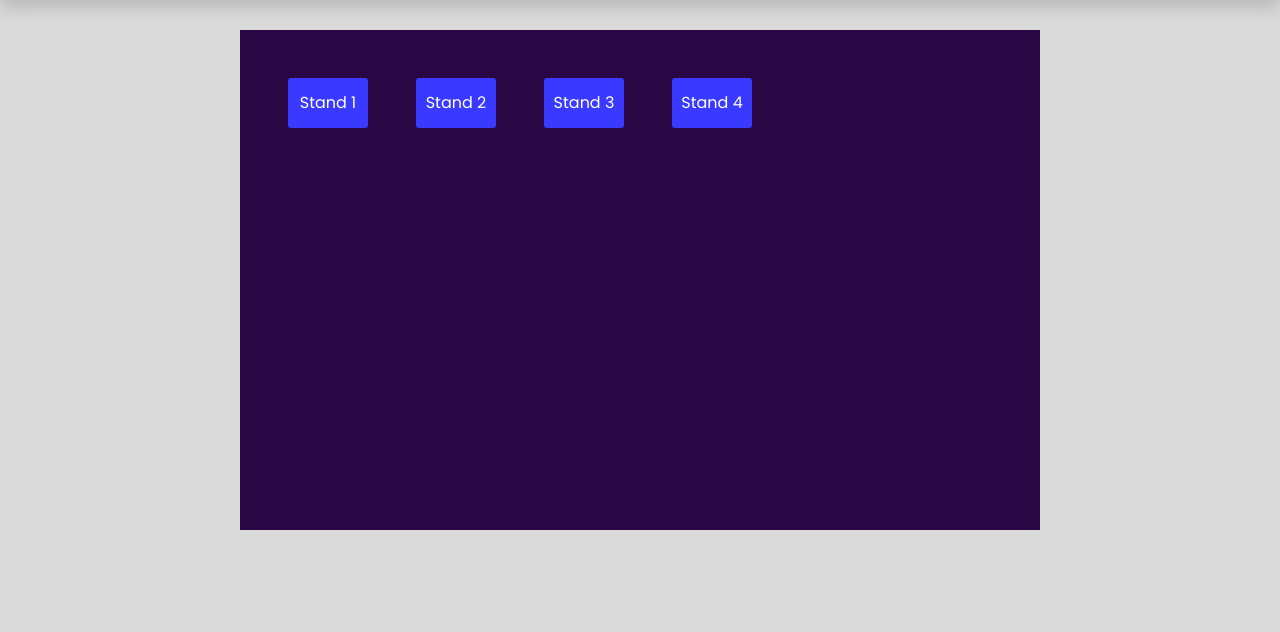
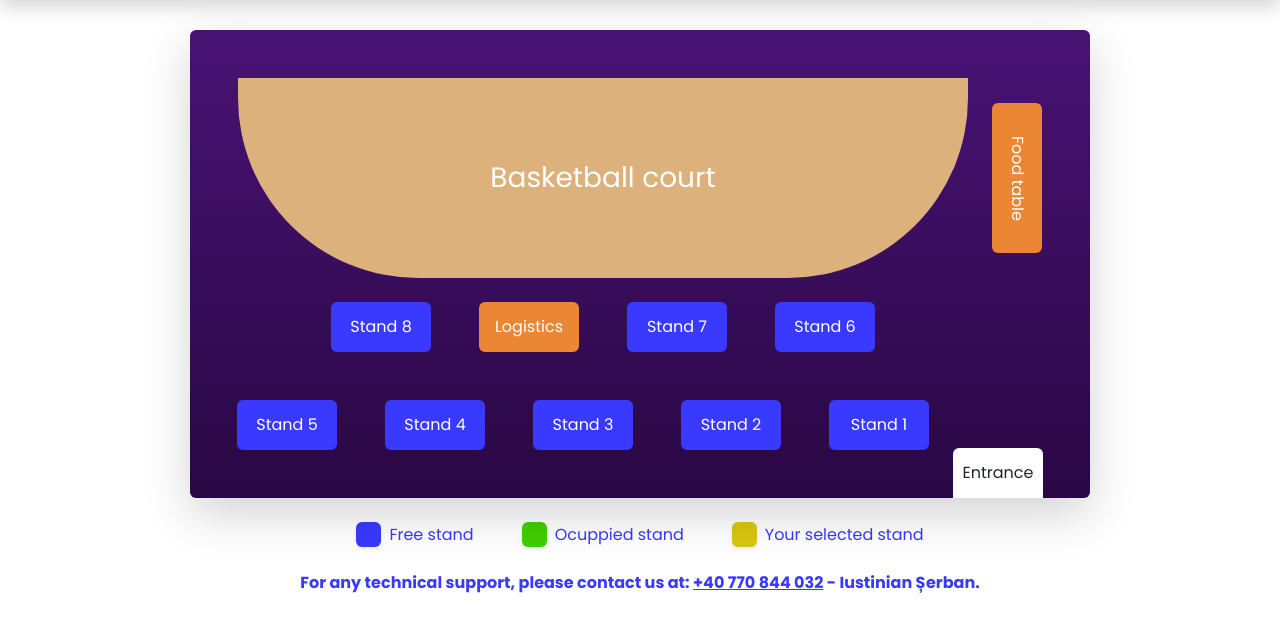
Before and after one commit to Serban2003/JobShop24-Stand-App, a plain HTML site: page index.html in a window 1280 px wide. Shown: the part 86-718 px from the top of the page. Drawn offline with nearby package versions, Linux system fonts and the light colour scheme; no server answers.

Commit message:
Update map

```diff
--- /dev/null
+++ b/css/map.css
@@ -0,0 +1,80 @@
+.map{
+    position: relative;
+    width: 900px;
+    background-image: linear-gradient(#491375, var(--depressing-purple));
+    border-radius: 0.375rem;
+}
+
+.field{
+    width: 100%;
+    height: 200px;
+    background-color: #dcb17c;
+    border-radius: 0 0 180px 180px;
+    color: var(--angel-white);
+}
+
+.food-table{
+    height: 150px;
+    width: 50px;
+    background-color: #eb8634;
+    color: var(--angel-white);
+    writing-mode: vertical-lr;
+    text-orientation: mixed;
+    pointer-events: none;
+}
+
+.logistics-table{
+    pointer-events: none;
+    background-color: #eb8634;
+    color: var(--angel-white);
+}
+
+.offset-table{
+    height: 10px;
+    width: 50px;
+}
+
+.stand{
+    height: 50px;
+    background-color: var(--crazy-blue);
+    color: var(--angel-white);
+    transition: all 0.3s;
+}
+
+.stand:hover{
+    cursor: pointer;
+    background-color: var(--angel-white);
+    color: var(--crazy-blue);
+}
+
+.stand, .logistics-table{
+    width: 100px;
+}
+
+.ocuppied-stand{
+    pointer-events: none;
+    background-color: var(--ocuppied);
+}
+
+.selected-stand{
+    pointer-events: all;
+    background-color: var(--selected);
+}
+
+.entrance{
+    background-color: var(--angel-white);
+    width: 90px;
+    height: 50px;
+    border-radius: 0.375rem 0.375rem 0 0;
+}
+
+.legend{
+    height: 25px;
+    width: 25px;
+    pointer-events: none;
+    border-radius: 0.375rem;
+}
+
+.standard-stand{
+    background-color: var(--crazy-blue);
+}
--- a/css/style.css
+++ b/css/style.css
@@ -4,60 +4,44 @@
     --angel-white: #FFFFFF;
     --dirty-angel: #dbdada;
     --ocuppied: #42cf00;
-    --selected: #d1c601;
+    --selected: #dac60f;
     --radius: 3px;
 }
 
 body{
     font-family: 'Poppins', sans-serif;
     scroll-behavior: smooth;
-    background-color: #dbdada;
+    background-color: var(--angel-white);
+}
+
+.text-crazy-blue{
+    color: var(--crazy-blue);
 }
 
 .main-content{
     margin-top: 30px;
 }
 
-.map{
-    height: 500px;
-    width: 800px;
-    background-color: var(--depressing-purple);
-}
-
-.stand{
-    height: 50px;
-    width: 80px;
-    background-color: var(--crazy-blue);
-    color: var(--angel-white);
-    transition: all 0.3s;
-    border-radius: var(--radius);
-}
-
-.stand:hover{
-    cursor: pointer;
-    background-color: var(--angel-white);
-    color: var(--crazy-blue);
-}
-
-.ocuppied-stand{
-    pointer-events: none;
-    background-color: var(--ocuppied);
-}
-
-.selected-stand{
-    pointer-events: all;
-    background-color: var(--selected);
-}
-
-.log-button, .custom-button, .custom-button-inverse:hover{
+.log-button, .custom-button, .unselect-button{
     color: var(--crazy-blue);
     background-color: var(--angel-white);
 }
 
-.log-button:hover, .custom-button:hover, .custom-button-inverse{
+.log-button:hover, .custom-button:hover, .close-button{
     color: var(--angel-white);
     background-color: var(--crazy-blue);
 }
+
+.unselect-button:hover{
+    background-color: var(--dirty-angel);
+    color: var(--crazy-blue);
+}
+
+
+.close-button:hover{
+    background-color: #2d2dff;
+}
+
 
 .log-button{
     width: 100px;
--- a/index.html
+++ b/index.html
@@ -13,6 +13,7 @@
         integrity="sha384-rbsA2VBKQhggwzxH7pPCaAqO46MgnOM80zW1RWuH61DGLwZJEdK2Kadq2F9CUG65" crossorigin="anonymous">
     <script src="https://ajax.googleapis.com/ajax/libs/jquery/3.5.1/jquery.min.js"></script>
     <link href="css/style.css" rel="stylesheet">
+    <link href="css/map.css" rel="stylesheet">
     <link href="css/login.css" rel="stylesheet">
 </head>
 
@@ -38,13 +39,59 @@
     <!-- END NAVBAR -->
 
     <div class="main-content container">
-        <div class="d-flex justify-content-center">
-            <div class="map d-flex gap-5 p-5">
-                <div class="stand d-flex justify-content-center align-items-center" id="stand-1" onclick="selectStand(1)">Stand 1</div>
-                <div class="stand d-flex justify-content-center align-items-center" id="stand-2" onclick="selectStand(2)">Stand 2</div>
-                <div class="stand d-flex justify-content-center align-items-center" id="stand-3" onclick="selectStand(3)">Stand 3</div>
-                <div class="stand d-flex justify-content-center align-items-center" id="stand-4" onclick="selectStand(4)">Stand 4</div>
+        <div class="d-flex flex-column align-items-center gap-4">
+            <div class="map d-flex flex-column gap-4 shadow-lg">
+                <div class="d-flex gap-4 align-items-center mt-5 ms-5">
+                    <div class="field d-flex align-items-center justify-content-center fs-3">Basketball court</div>
+                    <div class="food-table btn d-flex align-items-center justify-content-center me-5">Food table</div>
                 </div>
+
+                <div class="d-flex flex-column gap-5">
+                    <div class="d-flex gap-5 justify-content-center">
+                        <div class="stand btn d-flex justify-content-center align-items-center" id="stand-8"
+                            onclick="selectStand(8)">Stand 8</div>
+                        <div class="btn logistics-table d-flex align-items-center justify-content-center">Logistics</div>
+                        <div class="stand btn d-flex justify-content-center align-items-center" id="stand-7"
+                            onclick="selectStand(7)">Stand 7</div>
+                        <div class="d-flex gap-4">
+                            <div class="stand btn d-flex justify-content-center align-items-center" id="stand-6"
+                                onclick="selectStand(6)">Stand 6</div>
+                            <div class="offset-table"></div>
+                        </div>
+                    </div>
+                    <div class="d-flex gap-5 justify-content-center align-items-end">
+                        <div class="stand btn d-flex justify-content-center align-items-center mb-5" id="stand-5"
+                            onclick="selectStand(5)">Stand 5</div>
+                        <div class="stand btn d-flex justify-content-center align-items-center mb-5" id="stand-4"
+                            onclick="selectStand(4)">Stand 4</div>
+                        <div class="stand btn d-flex justify-content-center align-items-center mb-5" id="stand-3"
+                            onclick="selectStand(3)">Stand 3</div>
+                        <div class="stand btn d-flex justify-content-center align-items-center mb-5" id="stand-2"
+                            onclick="selectStand(2)">Stand 2</div>
+                        <div class="d-flex gap-4 align-items-end">
+                            <div class="stand btn d-flex justify-content-center align-items-center mb-5" id="stand-1"
+                                onclick="selectStand(1)">Stand 1</div>
+                            <div class="entrance d-flex align-items-center justify-content-center">Entrance</div>
+                        </div>
+                    </div>
+                </div>
+            </div>
+            <div class="d-flex gap-5">
+                <div class="d-flex gap-2 align-items-center text-crazy-blue">
+                    <div class="standard-stand legend shadow-sm"></div>
+                    Free stand
+                </div>
+                <div class="d-flex gap-2 align-items-center text-crazy-blue">
+                    <div class="ocuppied-stand legend shadow-sm"></div>
+                    Ocuppied stand
+                </div>
+                <div class="d-flex gap-2 align-items-center text-crazy-blue">
+                    <div class="selected-stand legend shadow-sm"></div>
+                    Your selected stand
+                </div>
+            </div>
+
+            <p class="fw-bold text-crazy-blue">For any technical support, please contact us at: <a href="tel:+40 770 844 032" class="text-crazy-blue">+40 770 844 032</a> - Iustinian Șerban.</p>
         </div>
     </div>
 
@@ -76,7 +123,7 @@
 
 
     <!-- Delete Modal -->
-    <div class="modal" id ="deleteModal" tabindex="-1">
+    <div class="modal" id="deleteModal" tabindex="-1">
         <div class="modal-dialog modal-dialog-centered">
             <div class="modal-content">
                 <div class="overlay d-flex flex-column gap-3">
@@ -84,12 +131,13 @@
                         <h5 class="modal-title">Unselect stand</h5>
                     </div>
                     <div class="modal-body">
-              <p>Are you sure you want to unselect this stand?<br>
-            You can always select another available one!</p>
+                        Are you sure you want to unselect this stand?<br>
+                            You can always select another available one, but keep in mind that you may lose your place!
+
                     </div>
                     <div class="modal-footer">
-              <button type="button" class="btn custom-button-inverse" data-bs-dismiss="modal">Close</button>
-              <button type="button" class="btn custom-button" onclick="unselectStand()">Unselect</button>
+                        <button type="button" class="btn close-button" data-bs-dismiss="modal">Close</button>
+                        <button type="button" class="btn unselect-button" onclick="unselectStand()">Unselect</button>
                     </div>
                 </div>
             </div>
--- a/scripts/index.js
+++ b/scripts/index.js
@@ -21,7 +21,7 @@ var companyName = '';
 var companyStand = 0;
 var standKeys = '';
 var standInfo = '';
-var nrStands = 4;
+var nrStands = 8;
 
 firebase.auth().onAuthStateChanged(function (company) {
 
@@ -32,7 +32,8 @@ firebase.auth().onAuthStateChanged(function (company) {
     document.getElementById("log-in-message").style.display = "block";
 
     companyID = company.email.substring(0, company.email.indexOf('@'));
-
+    companyID = companyID.charAt(0).toUpperCase() + companyID.charAt(1).toUpperCase() + companyID.slice(2);
+    console.log(companyID);
     /* Retrieve company details */
     var companyDetails = database.ref('company/' + companyID);
 
@@ -41,6 +42,7 @@ firebase.auth().onAuthStateChanged(function (company) {
       if (data) {
         companyName = data.name;
         companyStand = data.stand;
+        console.log(companyName);
       }
     }).then(function () {
       document.getElementById("companyName").innerHTML = companyName;
--- a/scripts/modify_stand.js
+++ b/scripts/modify_stand.js
@@ -8,7 +8,7 @@ function selectStand(number) {
             $('#deleteModal').modal('show');
             return;
         } else {
-            appendAlert("You have already chosen a stand!", "If you want to choose another one, delete your curent stand and then try again.", "danger");
+            appendAlert("You have already chosen a stand!", "If you want to choose another one, unselect your curent stand and then try again.", "danger");
             return;
         }
     }
```
Lines whose indentation alone changed are shown as unchanged.
